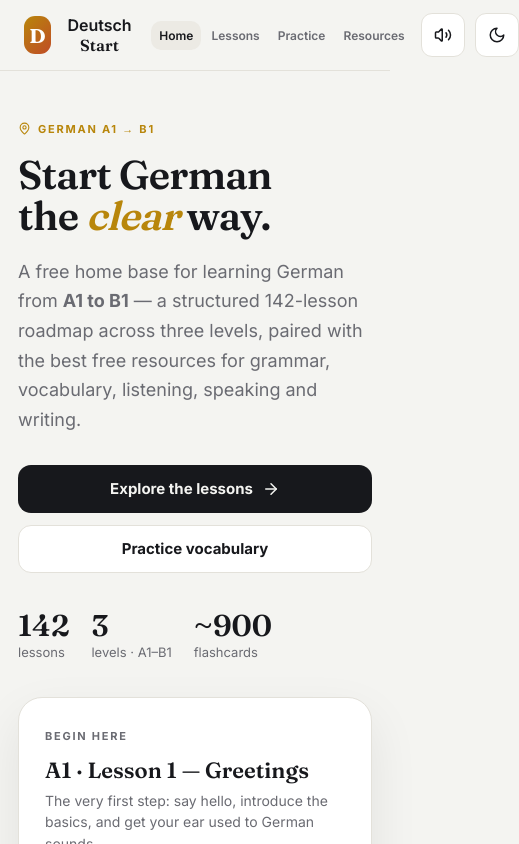
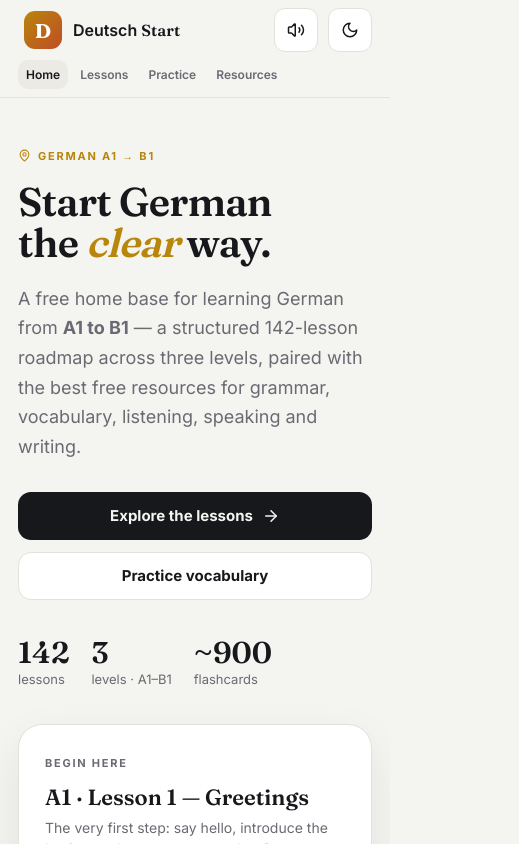
Before and after one commit to azizjail2003/Deutsch-start, a Next.js app: page / in a window 390 px wide. Shown: the top 844 px of the page, 519 px wide, since content can reach past the window. Built offline with nearby package versions, Linux system fonts and the light colour scheme.

Commit message:
Mobile: header wraps to a scrollable nav (no hidden items); add CLAUDE.md

```diff
--- a/app/globals.css
+++ b/app/globals.css
@@ -412,6 +412,16 @@ footer .foot-disclaimer { color: color-mix(in srgb, var(--muted) 80%, var(--line
   .site-header nav button { padding: 8px 10px; font-size: 13px; }
   .step-grid { grid-template-columns: 1fr; }
 }
+/* Phones / small tablets: header wraps to two rows, nav becomes a scrollable
+   strip so every item stays reachable. */
+@media (max-width: 760px) {
+  .site-header .wrap { height: auto; min-height: 58px; flex-wrap: wrap; row-gap: 6px; padding: 8px 0; }
+  .site-header .brand { order: 1; }
+  .site-header .header-actions { order: 2; margin-left: auto; }
+  .site-header nav { order: 3; width: 100%; gap: 4px; overflow-x: auto; scrollbar-width: none; -webkit-overflow-scrolling: touch; }
+  .site-header nav::-webkit-scrollbar { display: none; }
+  .site-header nav button { flex: 0 0 auto; white-space: nowrap; }
+}
 @media (max-width: 600px) {
   .free-pill { display: none; }
   .site-header .wrap { gap: 8px; }
```
Also changed, not shown: 1 other file (tests, documents, lock files or other folders).
